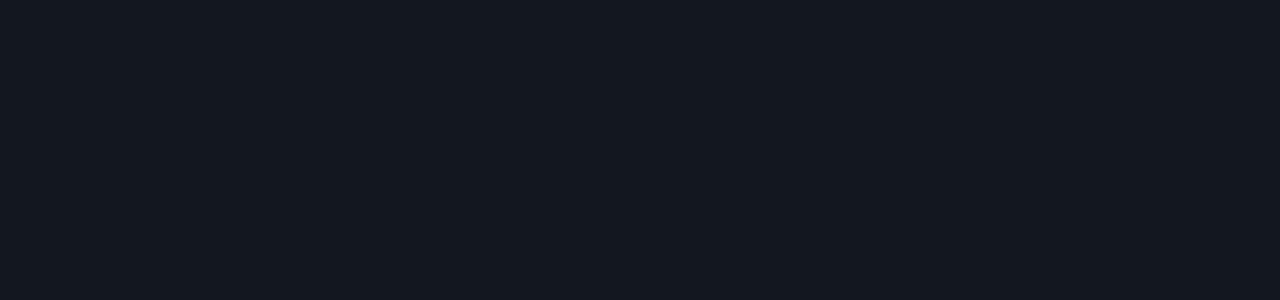
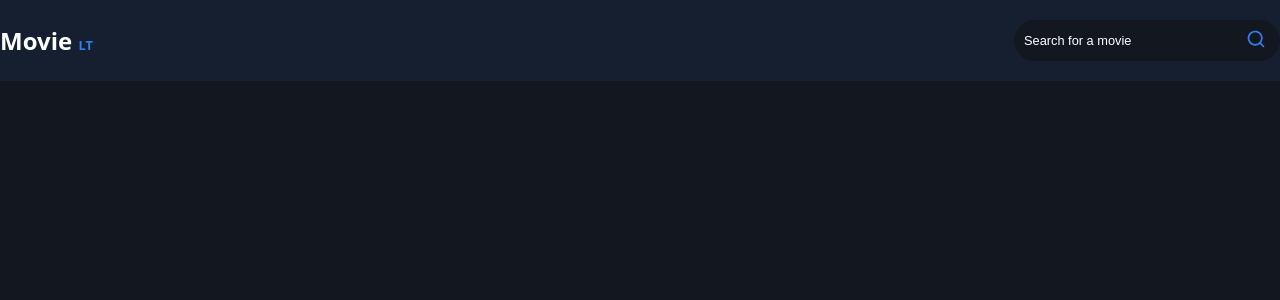
Before and after one commit to jardimfelipe/bolha-movie-list, a React (Create React App) app: page / in a window 1280 px wide. Shown: the top 300 px of the page. Built offline with nearby package versions, Linux system fonts and the light colour scheme.

Commit message:
feat: create movies context

```diff
--- a/src/App.tsx
+++ b/src/App.tsx
@@ -1,8 +1,11 @@
+import Header from "./components/header";
+
 import "./styles.css";
 
 export default function App() {
   return (
     <main className="App">
+      <Header />
     </main>
   );
 }
--- a/src/index.tsx
+++ b/src/index.tsx
@@ -1,12 +1,15 @@
 import React from "react";
 import ReactDOM from "react-dom/client";
 import App from "./App";
+import MoviesContextProvider from "./modules/movies/context";
 
 const rootElement = document.getElementById("root")!;
 const root = ReactDOM.createRoot(rootElement);
 
 root.render(
   <React.StrictMode>
-    <App />
+    <MoviesContextProvider>
+      <App />
+    </MoviesContextProvider>
   </React.StrictMode>
 );
--- /dev/null
+++ b/src/modules/movies/context.tsx
@@ -0,0 +1,16 @@
+import { createContext, useState } from "react";
+
+import { Movie, MoviesContextType } from "./types";
+
+export const MoviesContext = createContext<MoviesContextType | null>(null);
+
+const MoviesContextProvider = ({ children }: { children: React.ReactNode }) => {
+  const [movies, setMovies] = useState<Movie[]>([]);
+  return (
+    <MoviesContext.Provider value={{ movies, setMovies }}>
+      {children}
+    </MoviesContext.Provider>
+  );
+};
+
+export default MoviesContextProvider;
--- /dev/null
+++ b/src/modules/movies/types.ts
@@ -0,0 +1,21 @@
+export type MoviesContextType = {
+  movies: Movie[];
+  setMovies: (movies: Movie[]) => void;
+};
+
+export type Movie = {
+  adult: boolean;
+  backdrop_path: string;
+  genre_ids: Array<number>;
+  id: number;
+  original_language: string;
+  original_title: string;
+  overview: string;
+  popularity: number;
+  poster_path: string;
+  release_date: string;
+  title: string;
+  video: boolean;
+  vote_average: number;
+  vote_count: number;
+};
```
